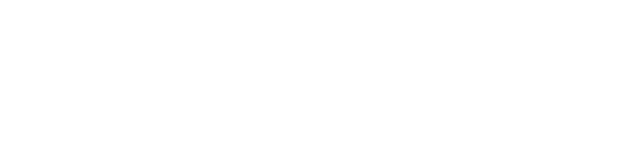
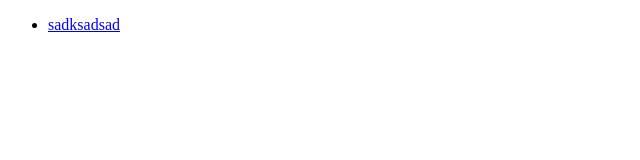
Before and after one commit to nanomax2509/BSProject5008, a plain HTML site: page index.html in a window 1280 px wide. Shown: the whole page, without its empty margins (0-640 px from the left). Drawn offline with Linux system fonts and the light colour scheme.

Commit message:
them nav

```diff
--- a/index.html
+++ b/index.html
@@ -8,7 +8,13 @@
     <link rel="stylesheet" href="./css/style.css">
 </head>
 <body>
-    <header></header>
+    <header>
+        <nav>
+            <ul>
+                <li><a href="#">sadksadsad</a></li>
+            </ul>
+        </nav>
+    </header>
     <section class="carousel"></section>
     <script src="./js/main.js"></script>
 </body>
```
